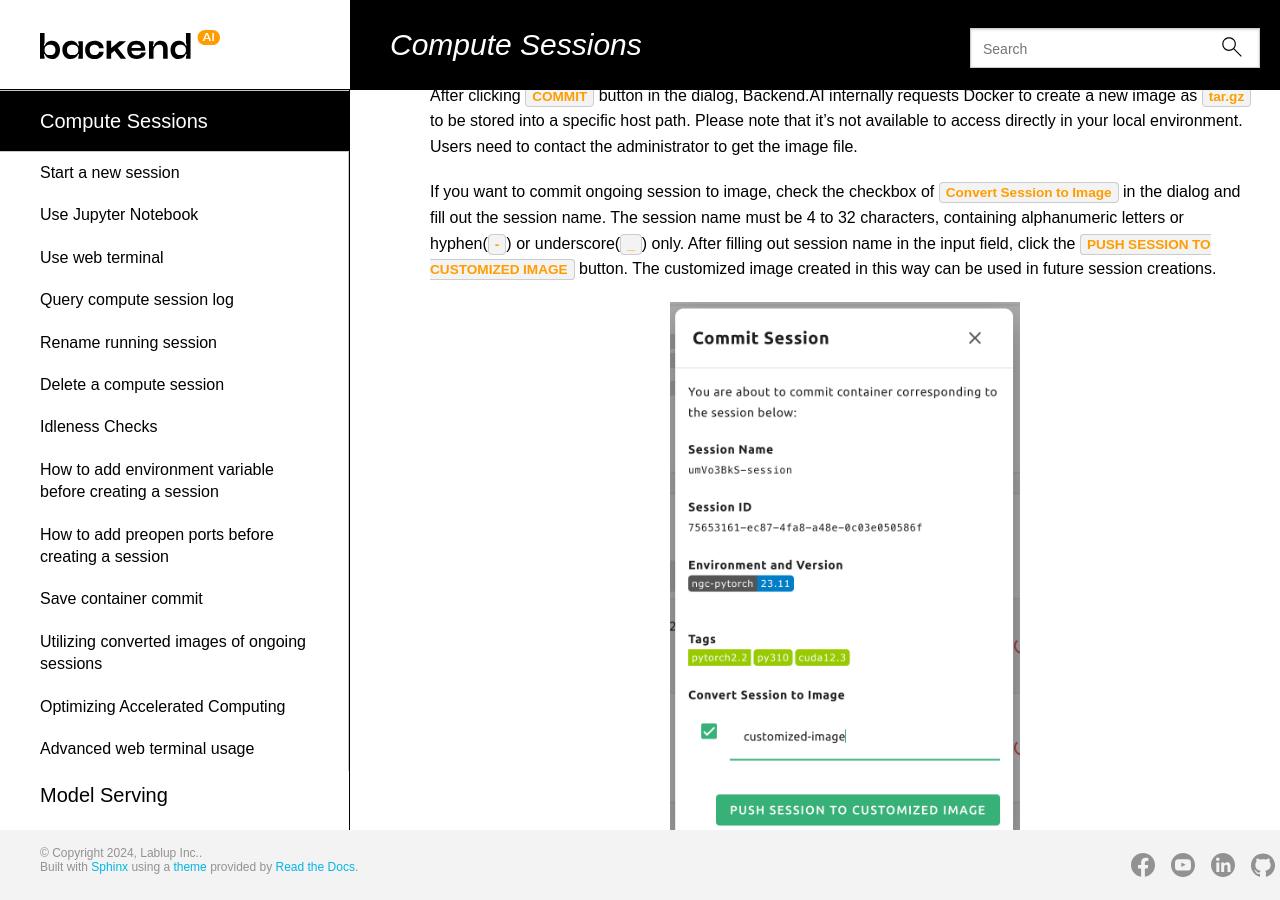
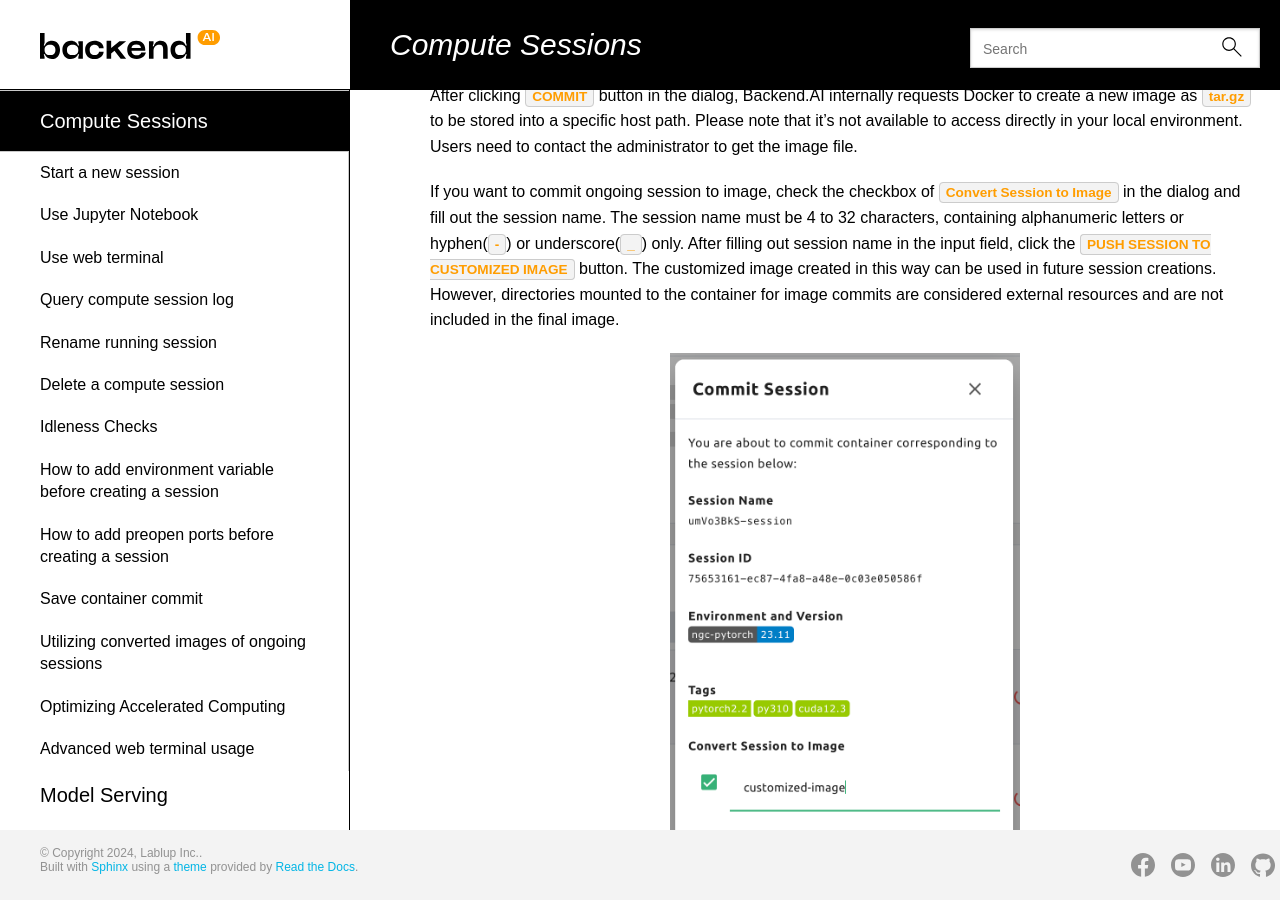
Before and after one commit to lablup/backend.ai-docs-webui, a Sphinx documentation site: the page built from docs/sessions_all/sessions_all.rst, in a window 1280 px wide and 900 px high, scrolled down 20802 px. Built offline with Sphinx 7.4.7 and the Read the Docs theme 2.0.0, drawn with Linux system fonts in a browser that asks for light colours; some web fonts are replaced.

Commit message:
docs: update session commit guide

```diff
--- a/docs/sessions_all/sessions_all.rst
+++ b/docs/sessions_all/sessions_all.rst
@@ -527,7 +527,9 @@ If you want to commit ongoing session to image, check the checkbox of ``Convert
 in the dialog and fill out the session name. The session name must be 4 to 32 characters,
 containing alphanumeric letters or hyphen(``-``) or underscore(``_``) only.
 After filling out session name in the input field, click the ``PUSH SESSION TO CUSTOMIZED IMAGE`` button.
-The customized image created in this way can be used in future session creations.
+The customized image created in this way can be used in future session creations. However, directories
+mounted to the container for image commits are considered external resources and are not included in
+the final image.
 
 
 .. image:: push_session_to_customized_image.png
```
Also changed, not shown: 1 other file.
